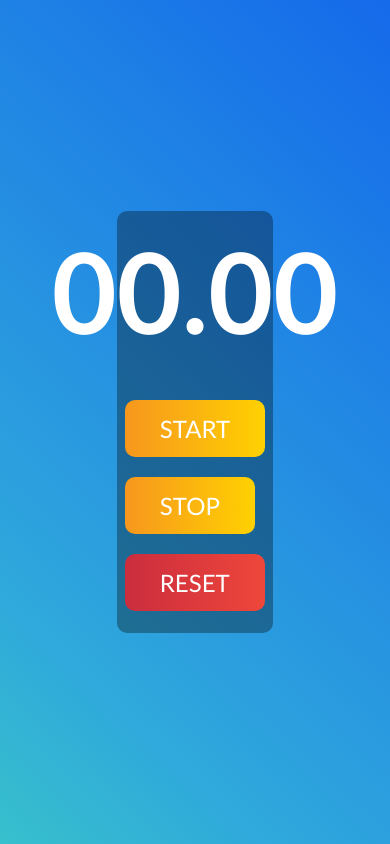
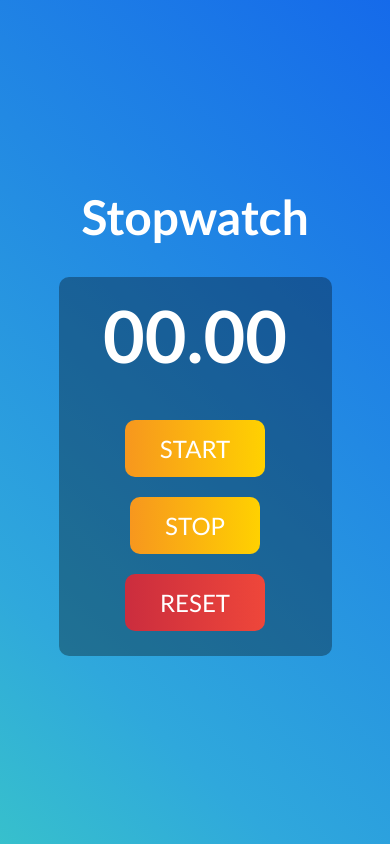
Before and after one commit to tejash023/stopwatch, a plain HTML site: page index.html in a window 390 px wide. Drawn offline with Linux system fonts and the light colour scheme.

Commit message:
mobile responsive

```diff
--- a/index.html
+++ b/index.html
@@ -10,7 +10,7 @@
 <body>
 
   <div class="container">
-
+    <h2>Stopwatch</h2>
     <div class="stopwatch">
       <div class="stopwatch-display">
         <h1><span class="min">00</span>.<span class="seconds">00</span></h1>
--- a/style.css
+++ b/style.css
@@ -20,6 +20,10 @@
   color: white;
 }
 
+.container h2{
+  font-size: 5rem;
+}
+
 /* Animating gradient */
 
 @keyframes bg-animations{
@@ -33,7 +37,9 @@
 
 .stopwatch{
   background-color: rgba(0, 0, 0, 0.329);
-  height: 50vh;
+  height: 45vh;
+
+  padding: 30px;
   width: 40vw;
   display: flex;
   align-items: center;
@@ -75,3 +81,42 @@
 .stopwatch-action .stopwatch-reset{
   background-image: linear-gradient(to right, #cb2d3e 0%, #ef473a  51%, #cb2d3e  100%);
 }
+
+
+@media only screen and (max-width: 900px) {
+  .container h2{
+    font-size: 4rem;
+  }
+  .stopwatch-display h1{
+
+    font-size: 6rem;
+  }
+  .stopwatch{
+    width: 70%;
+
+  }
+  .stopwatch-action{
+    display: flex;
+    flex-direction: column;
+    align-items: center;
+    justify-content: center;
+  }
+}
+
+@media only screen and (max-width: 600px){
+  .container h2{
+    font-size: 3rem;
+  }
+  .stopwatch-display h1{
+
+    font-size: 4.5rem;
+  }
+  .stopwatch{
+    width: 70%;
+
+  }
+  .stopwatch-action button{
+    padding: 14px 35px;
+    font-size: 1.5rem;
+  }
+}
```
